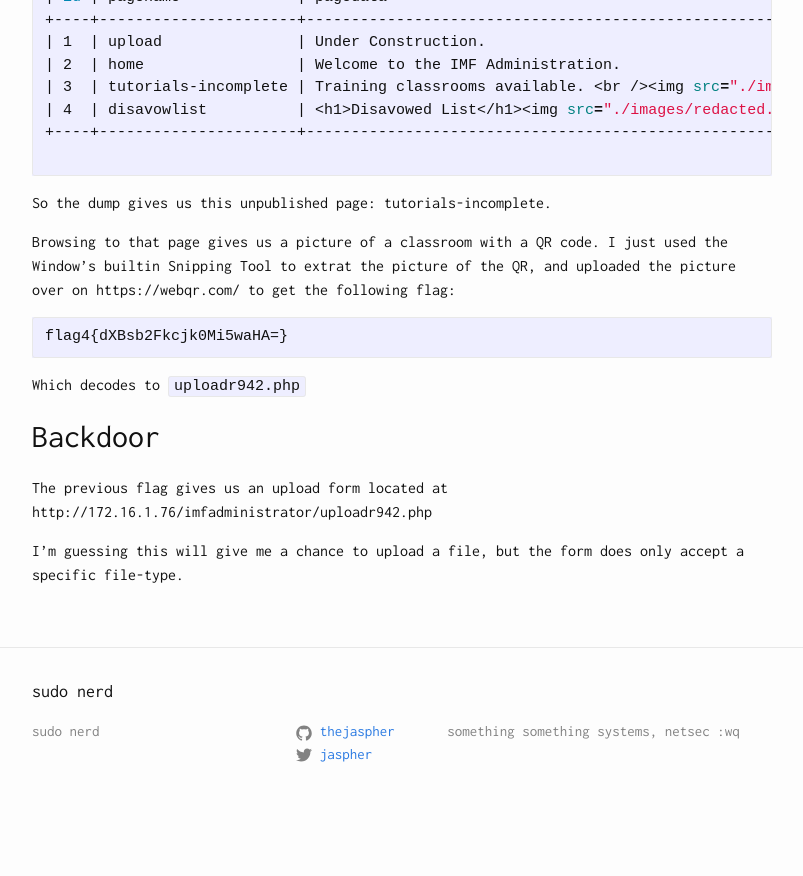
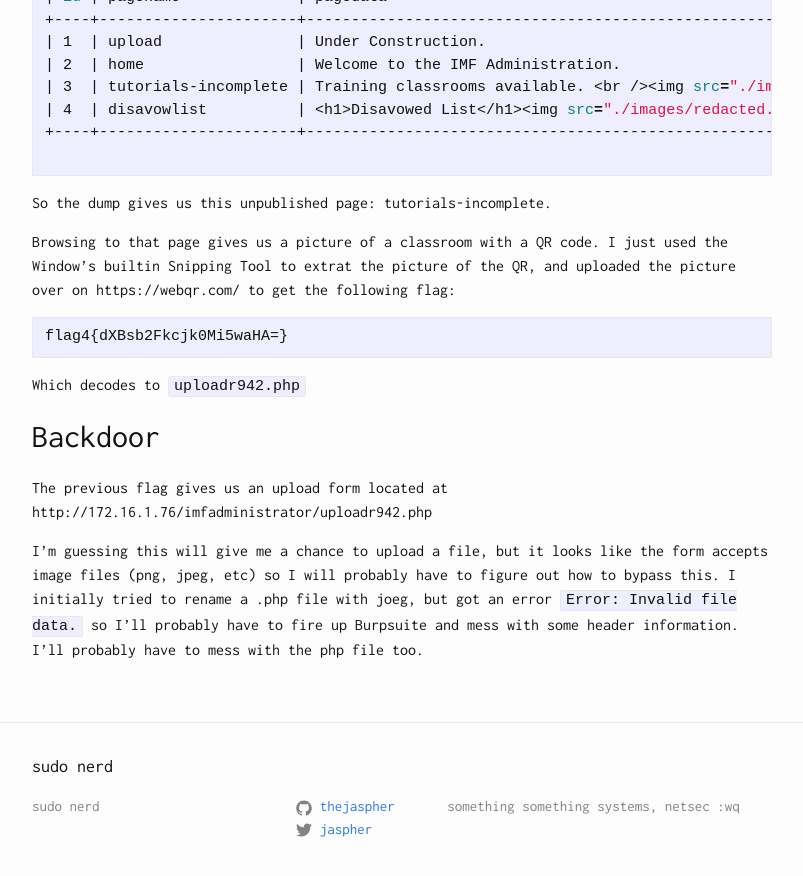
Before and after one commit to educationnull/thejaspher.github.io, a Jekyll site: the page built from _posts/2016-11-09-vulnhub-imf.md, in a window 1280 px wide and 900 px high, scrolled down 6552 px. Shown: the top 876 px of the window, without its empty margins (238-1041 px from the left). Built offline with Jekyll 4.4.1, drawn with Linux system fonts in a browser that asks for light colours; before the commit the page ends 7377 px from its top, so only the background shows below that.

Commit message:
Update 2016-11-09-vulnhub-imf.md

```diff
--- a/_posts/2016-11-09-vulnhub-imf.md
+++ b/_posts/2016-11-09-vulnhub-imf.md
@@ -303,4 +303,4 @@ Which decodes to `uploadr942.php`
 
 The previous flag gives us an upload form located at http://172.16.1.76/imfadministrator/uploadr942.php
 
-I'm guessing this will give me a chance to upload a file, but the form does only accept a specific file-type.
+I'm guessing this will give me a chance to upload a file, but it looks like the form accepts image files (png, jpeg, etc) so I will probably have to figure out how to bypass this. I initially tried to rename a .php file with joeg, but got an error `Error: Invalid file data.` so I'll probably have to fire up Burpsuite and mess with some header information. I'll probably have to mess with the php file too.
```
